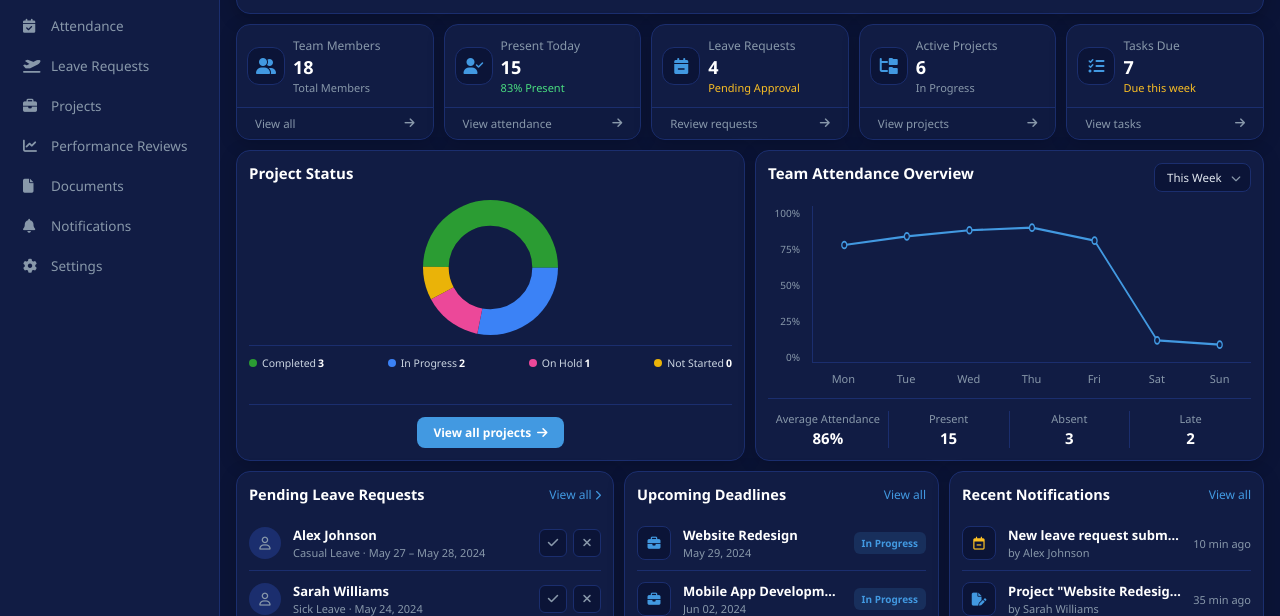
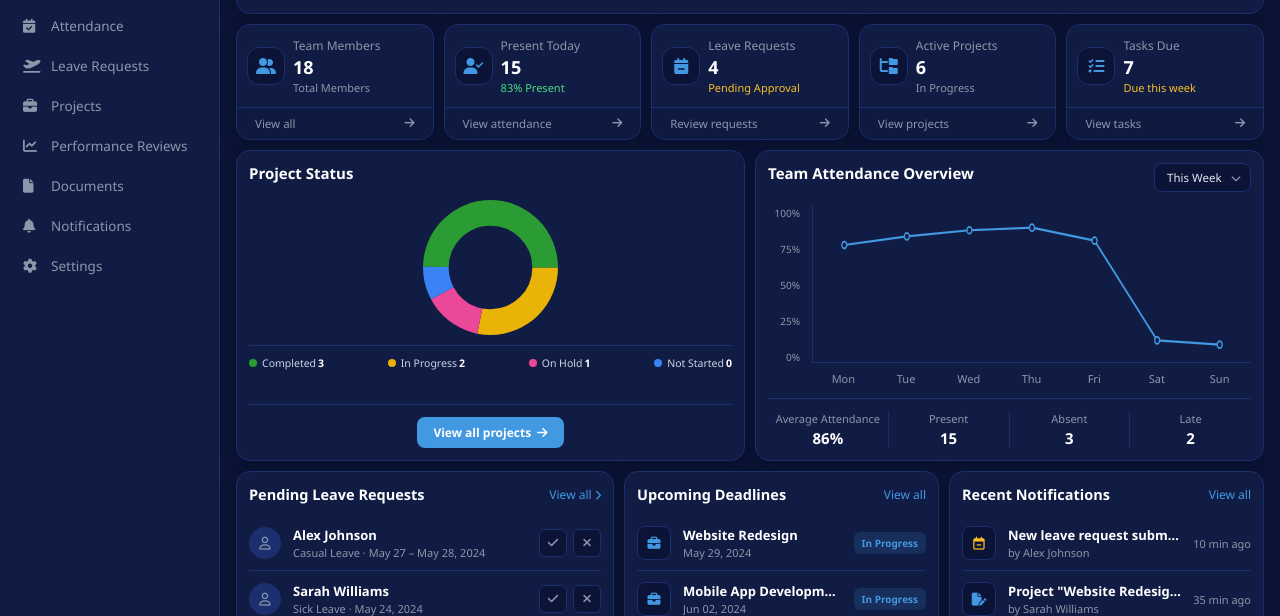
Before and after one commit to shinto123123/ems-manager, a plain HTML site: page manager/index.html in a window 1280 px wide. Shown: the part 184-800 px from the top of the page. Drawn offline with Linux system fonts and the light colour scheme.

Commit message:
Add files via upload

```diff
--- a/manager/index.html
+++ b/manager/index.html
@@ -305,18 +305,18 @@ body{background:#0b1437;display:flex;flex-direction:column;height:100vh;overflow
 
     <circle cx="18" cy="18" r="15.9" fill="none" stroke="#2b9c33" stroke-width="9.5" stroke-dasharray="50 50" stroke-dashoffset="25"/>
 
-    <circle cx="18" cy="18" r="15.9" fill="none" stroke="#3b82f6" stroke-width="9.5" stroke-dasharray="28 72" stroke-dashoffset="-25"/>
+    <circle cx="18" cy="18" r="15.9" fill="none" stroke="#eab308" stroke-width="9.5" stroke-dasharray="28 72" stroke-dashoffset="-25"/>
 
     <circle cx="18" cy="18" r="15.9" fill="none" stroke="#ec4899" stroke-width="9.5" stroke-dasharray="14 86" stroke-dashoffset="-53"/>
 
-    <circle cx="18" cy="18" r="15.9" fill="none" stroke="#eab308" stroke-width="9.5" stroke-dasharray="8 100" stroke-dashoffset="-67"/>
+    <circle cx="18" cy="18" r="15.9" fill="none" stroke="#3b82f6" stroke-width="9.5" stroke-dasharray="8 100" stroke-dashoffset="-67"/>
   </svg>
 </div>
               <div class="donut-legend-row">
                 <div class="leg-item"><div class="leg-dot" style="background:#2b9c33"></div><span>Completed<span class="leg-val">3</span></span></div>
-                <div class="leg-item"><div class="leg-dot" style="background:#3b82f6"></div><span>In Progress<span class="leg-val">2</span></span></div>
+                <div class="leg-item"><div class="leg-dot" style="background:#eab308"></div><span>In Progress<span class="leg-val">2</span></span></div>
                 <div class="leg-item"><div class="leg-dot" style="background:#ec4899"></div><span>On Hold<span class="leg-val">1</span></span></div>
-                <div class="leg-item"><div class="leg-dot" style="background:#eab308"></div><span>Not Started<span class="leg-val">0</span></span></div>
+                <div class="leg-item"><div class="leg-dot" style="background:#3b82f6"></div><span>Not Started<span class="leg-val">0</span></span></div>
               </div>
             </div>
           </div>
```
